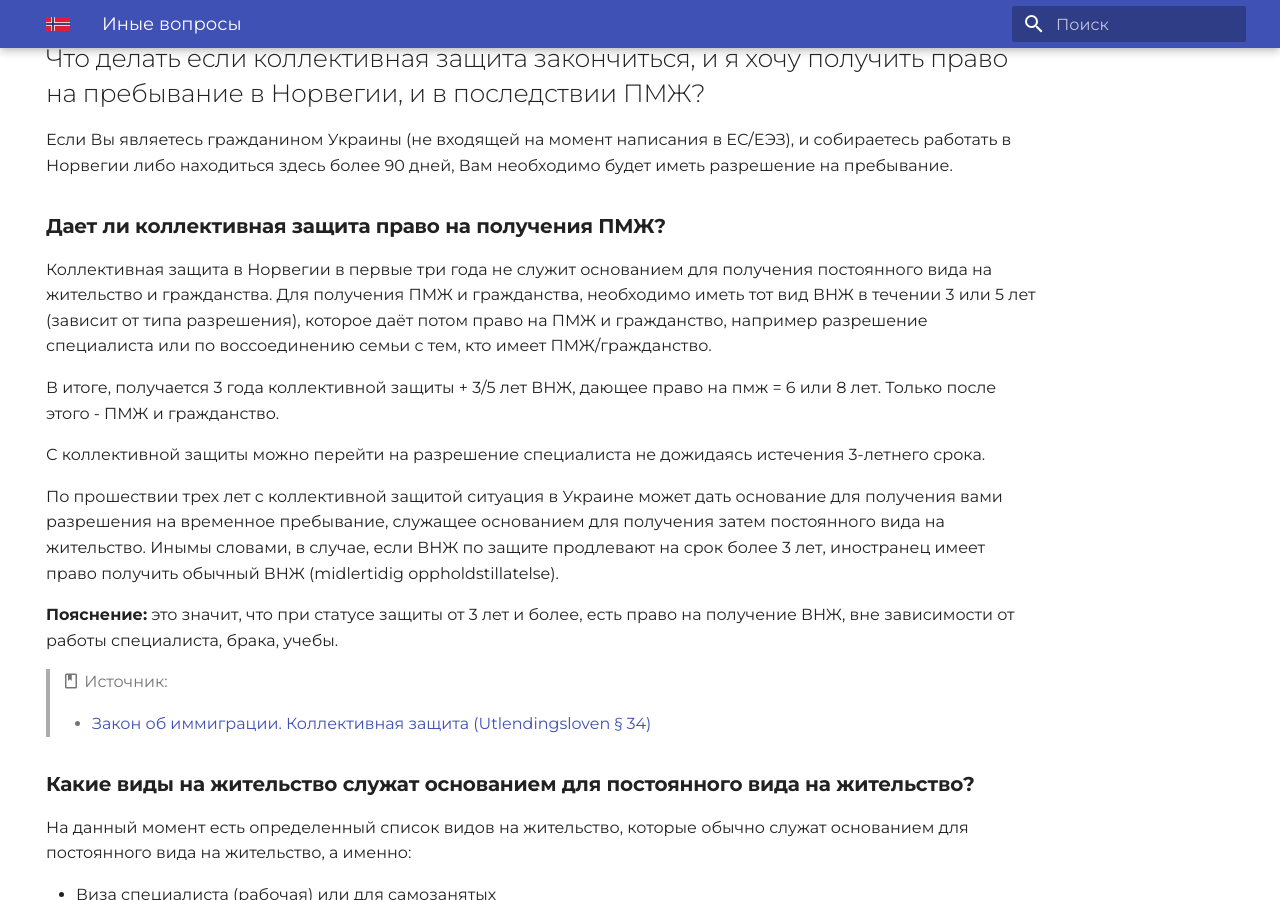
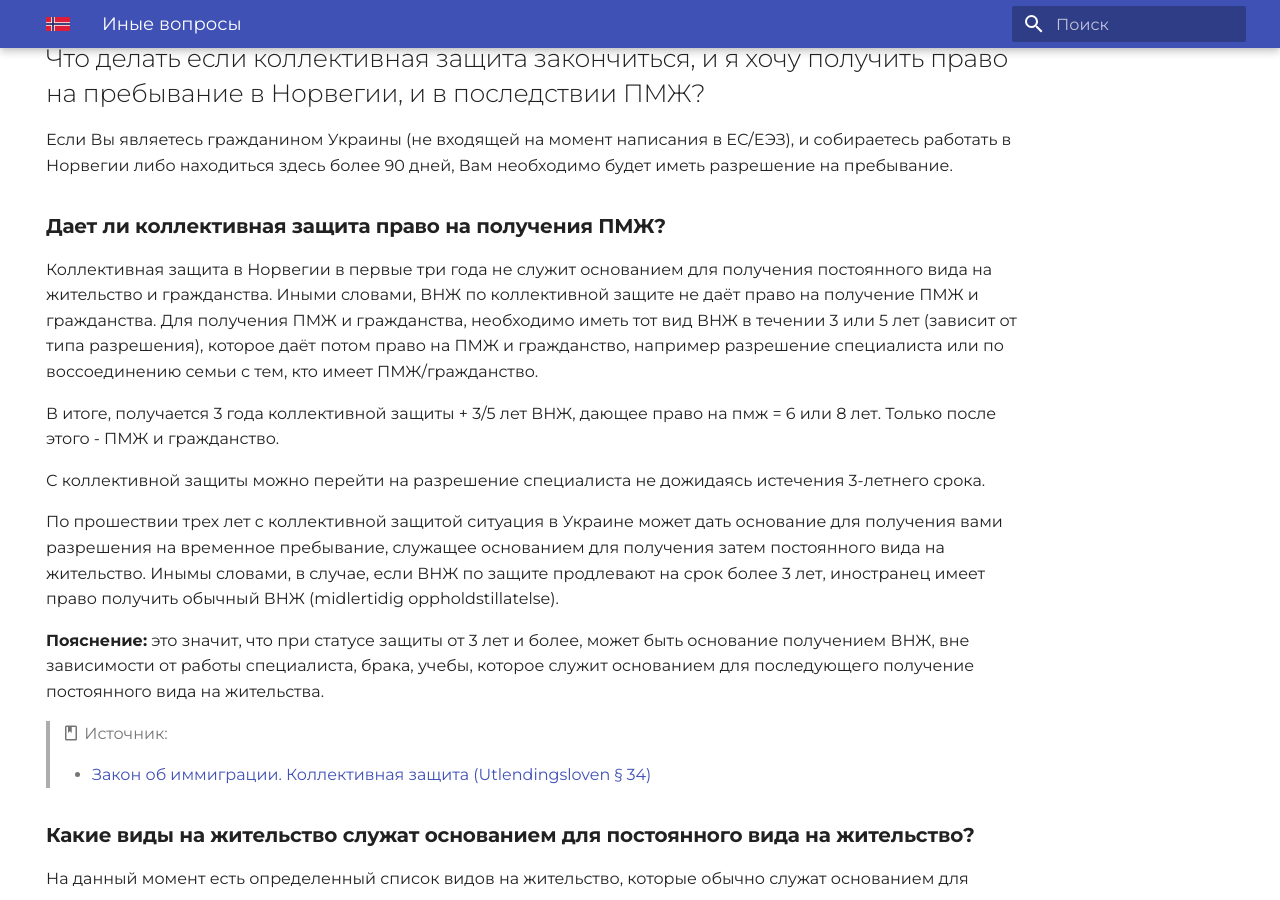
Before and after one commit to nyinorge/nyinorge.github.io, an MkDocs documentation site: the page built from docs/mode-of-life.md, in a window 1280 px wide and 900 px high, scrolled down 1941 px. Built offline with MkDocs 1.6.1 and Material for MkDocs 9.7.7, drawn with Linux system fonts in a browser that asks for light colours.

Commit message:
Update mode-of-life.md

```diff
--- a/docs/mode-of-life.md
+++ b/docs/mode-of-life.md
@@ -60,7 +60,7 @@ hide:
 ## Дает ли коллективная защита право на получения ПМЖ?
 
 Коллективная защита в Норвегии в первые три года не служит основанием для
-получения постоянного вида на жительство и гражданства. Для получения ПМЖ и гражданства, необходимо иметь тот вид ВНЖ в течении 3 или 5 лет (зависит от типа разрешения), которое даёт потом право на ПМЖ и гражданство, например разрешение специалиста или по воссоединению семьи с тем, кто имеет ПМЖ/гражданство.
+получения постоянного вида на жительство и гражданства. Иными словами, ВНЖ по коллективной защите не даёт право на получение ПМЖ и гражданства. Для получения ПМЖ и гражданства, необходимо иметь тот вид ВНЖ в течении 3 или 5 лет (зависит от типа разрешения), которое даёт потом право на ПМЖ и гражданство, например разрешение специалиста или по воссоединению семьи с тем, кто имеет ПМЖ/гражданство.
 
 В итоге, получается 3 года коллективной защиты + 3/5 лет ВНЖ, дающее право на пмж = 6 или 8 лет. Только после этого - ПМЖ и гражданство.
 
@@ -71,11 +71,11 @@ hide:
 на временное пребывание, служащее основанием для получения затем постоянного
 вида на жительство. Инымы словами, в случае, если ВНЖ по защите продлевают на срок более 3 лет, иностранец имеет право получить обычный ВНЖ (midlertidig oppholdstillatelse).
 
-**Пояснение:** это значит, что при статусе защиты от 3 лет и более, есть право на получение ВНЖ, вне зависимости от работы специалиста, брака, учебы.
+**Пояснение:** это значит, что при статусе защиты от 3 лет и более, может быть основание получением ВНЖ, вне зависимости от работы специалиста, брака, учебы, которое служит основанием для последующего получение постоянного вида на жительства.
 
 > :material-book-outline: Источник:
 >
-> - [Закон об иммиграции. Коллективная защита (Utlendingsloven § 34)](https://lovdata.no/dokument/NL/lov/2008-05-15-35/KAPITTEL_4#%C2%A734){target=_blank}
+> - [Закон об иммиграции. Коллективная защита (Utlendingsloven § 34)](https://lovdata.no/dokument/NL/lov/2008-05-15-35/KAPITTEL_4#%C2%A734)
 
 ## Какие виды на жительство служат основанием для постоянного вида на жительство?
 
```
